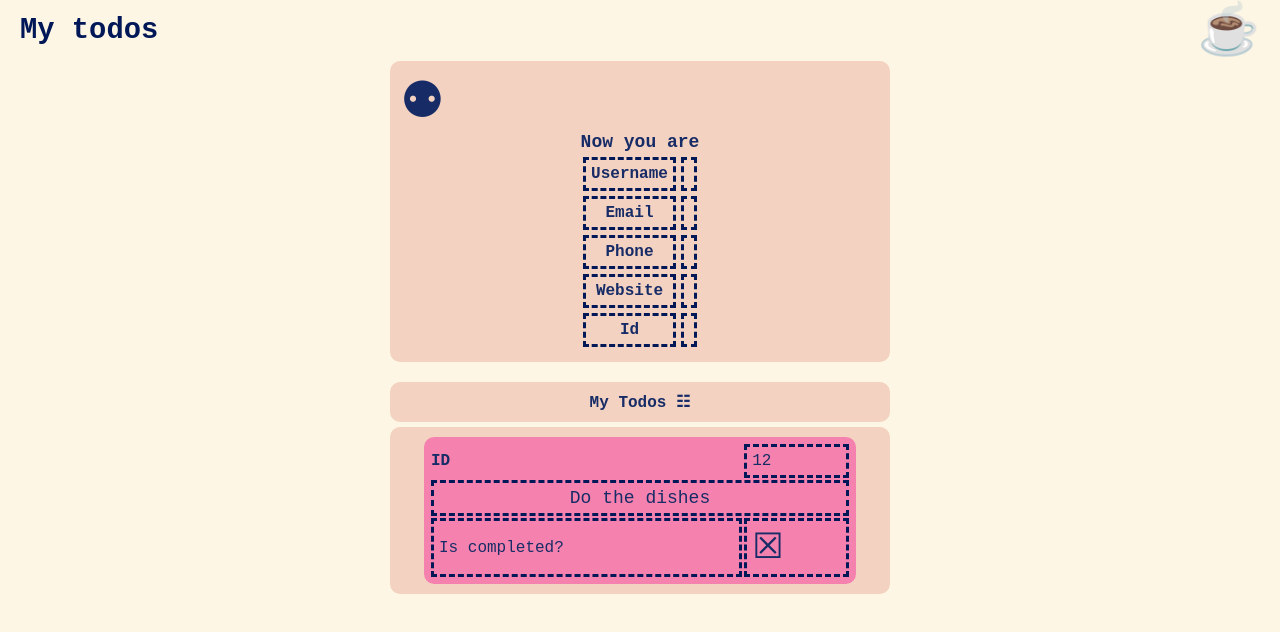
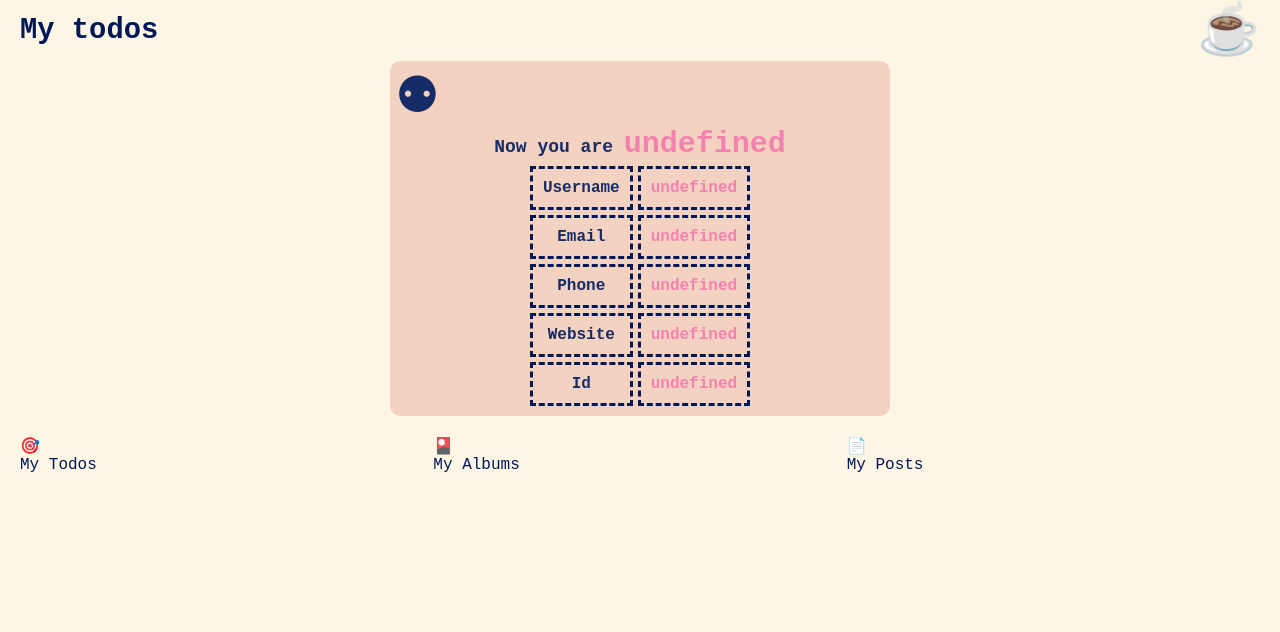
Before and after one commit to Dac099/my-web-app, a website: page app.html in a window 1280 px wide. Drawn offline with Linux system fonts and the light colour scheme.

Commit message:
creating sections

```diff
--- a/app.html
+++ b/app.html
@@ -17,35 +17,49 @@
     <article class="card-profile card">
       <section class="card-profile--head">
         <p>&#9865;</p>
-        <p>Now you are <span class="user-name"></span></p>
+        <p>Now you are <span class="user-name data-user"></span></p>
       </section>
       <table class="card-profile--data">
         <tr>
           <th>Username</th>
-          <td id="profile_username"></td>
+          <td id="profile_username" class="data-user"></td>
         </tr>
         <tr>
           <th>Email</th>
-          <td id="proflie_email"></td>
+          <td id="proflie_email" class="data-user"></td>
         </tr>
         <tr>
           <th>Phone</th>
-          <td id="profile_phone"></td>
+          <td id="profile_phone" class="data-user"></td>
         </tr>
         <tr>
           <th>Website</th>
-          <td id="profile_website"></td>
+          <td id="profile_website" class="data-user"></td>
         </tr>
         <tr>
           <th>Id</th>
-          <td id="profile_id"></td>
+          <td id="profile_id" class="data-user"></td>
         </tr>
       </table>
     </article>
 
-    <p class="card todos-title">My Todos &#9783;</p>
+    <section class="users-elements">
+      <a class="element">
+        <p>&#127919;</p>
+        <p>My Todos</p>
+      </a>
+      <a class="element">
+        <p>&#127924;</p>
+        <p>My Albums</p>
+      </a>
+      <a class="element">
+        <p>&#128196;</p>
+        <p>My Posts</p>
+      </a>
+    </section>
 
-    <article class="card-todos card">
+
+    <!-- <article class="card-todos card">
 
       <table class="task">
         <tr>
@@ -63,7 +77,7 @@
         </tr>
       </table>
 
-    </article>
+    </article> -->
   </main>
 
   <footer></footer>
--- a/index.js
+++ b/index.js
@@ -1,6 +1,32 @@
 //Elements for card profile
-const profile_username = document.getElementById('profile_username');
-const profile_email = document.getElementById('profile_email');
-const profile_phone = document.getElementById('profile_phone');
-const profile_website = document.getElementById('profile_website');
-const profile_id = document.getElementById('profile_id');
+const user_name = document.querySelector('.user-name');
+const alias = document.getElementById('profile_username');
+const user_email = document.getElementById('proflie_email');
+const user_phone = document.getElementById('profile_phone');
+const user_website = document.getElementById('profile_website');
+const user_id = document.getElementById('profile_id');
+
+
+function buildUser(iterable){
+  const object_data = {};
+
+  for (const [key, value] of Object.entries(iterable)){
+    object_data[key] = value;
+  }
+
+  return object_data;
+}
+
+// Buil an object from the localstorage data
+const user_data = buildUser(localStorage);
+const {name, username, email, phone, website, id} = user_data;
+
+user_name.innerHTML = name;
+alias.innerHTML = username;
+user_email.innerHTML = email;
+user_phone.innerHTML = phone;
+user_website.innerHTML = website;
+user_id.innerHTML = id;
+
+
+// Print data in the card elements
--- a/stylee.css
+++ b/stylee.css
@@ -40,7 +40,7 @@ header p:last-child{
 .card{
   width: 100%;
   max-width: 500px;
-  padding: 10px;
+  padding: 5px;
   margin:0px auto 20px auto;
   background-color: var(--button-color);
   color: var(--btn-text);
@@ -63,22 +63,17 @@ header p:last-child{
 }
 
 .card-profile--data th,td{
-  padding: 5px;
+  padding: 10px;
   border: 3px dashed var(--text-color);
 }
 
-.todos-title{
+.card-profile--data td{
   text-align: center;
-  font-weight: bold;
-  margin-bottom: 5px;
 }
 
-.card-todos{
-  display: flex;
-  flex-direction: column;
-  gap: 10px;
-  justify-content: center;
-  align-items: center;
+.users-elements{
+  display: grid;
+  grid-template-columns: repeat(3, 1fr);
 }
 
 .task{
@@ -108,3 +103,12 @@ header p:last-child{
 .task-undone{
   color: red;
 }
+
+.data-user{
+  color: var(--task-bg);
+  font-weight: bold;
+}
+
+.user-name{
+  font-size: 30px;
+}
```
